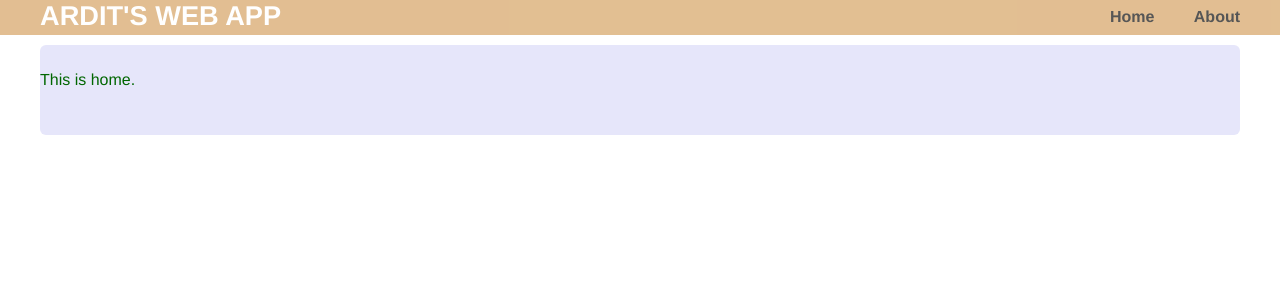
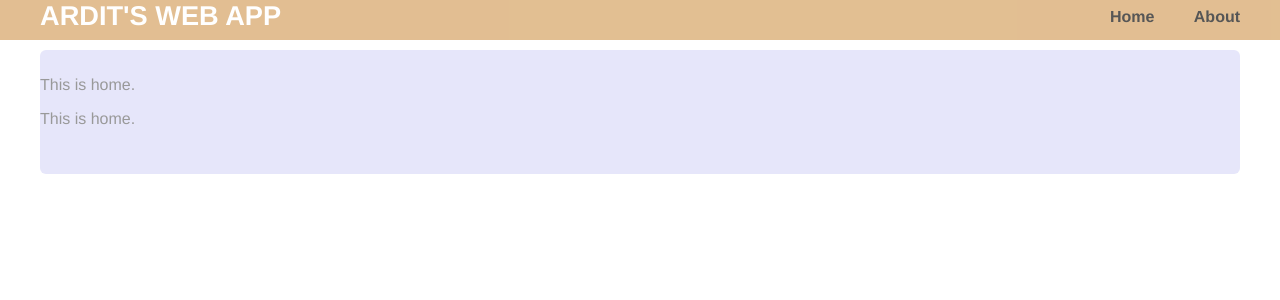
Before and after one commit to aniketsuthar/sadev52, a Flask app: page / in a window 1280 px wide. Shown: the top 300 px of the page. Run offline with Flask 2, Linux system fonts and the light colour scheme.

Commit message:
third commit

```diff
--- a/static/css/main.css
+++ b/static/css/main.css
@@ -2,7 +2,7 @@ body {
   margin: 0;
   padding: 0;
   font-family: "Helvetica Neue", Helvetica, Arial, sans-serif;
-  color: #060;
+  color: #999;
 }
 
 /*
@@ -11,7 +11,7 @@ body {
 
 header {
   background-color: #DFB887;
-  height: 35px;
+  height: 40px;
   width: 100%;
   opacity: .9;
   margin-bottom: 10px;
--- a/templates/home.html
+++ b/templates/home.html
@@ -3,6 +3,8 @@
 <div class="home">
     <body>
     <p>This is home.</p>
+    <p>This is home.</p>
+
     </body>
 </div>
 {%endblock%}
```
